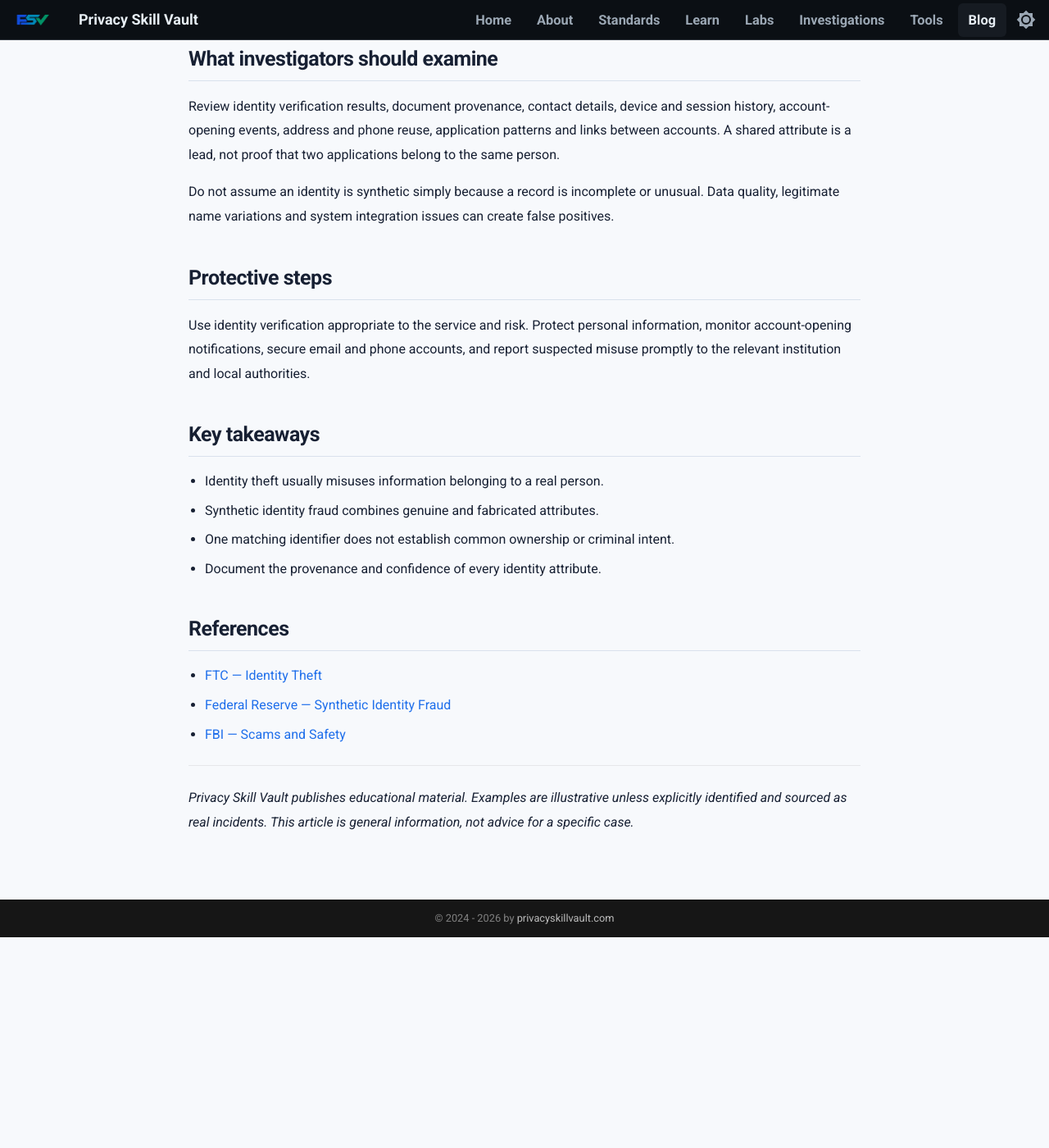
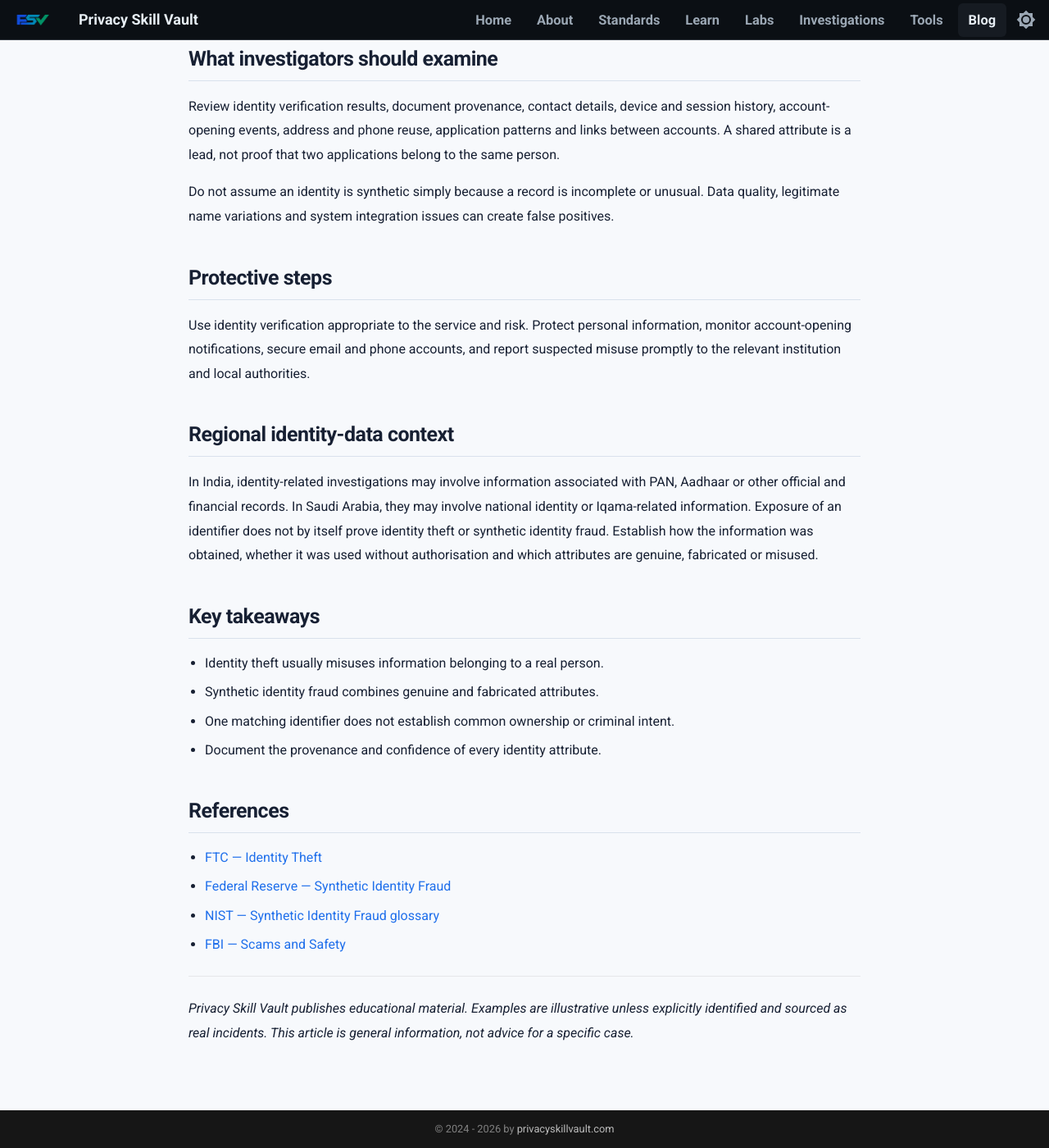
Before and after one commit to PrivacySkillVault/privacyskillvault.github.io, an MkDocs documentation site: the page built from docs/blog/cyber-fraud/identity-theft-vs-synthetic-identity-fraud/index.md, in a window 1280 px wide and 1400 px high, scrolled down 1318 px. Shown: the whole window at 82% size. Built offline with MkDocs 1.6.1 and Material for MkDocs 9.7.7, drawn with Linux system fonts in a browser that asks for light colours; before the commit the page ends 2461 px from its top, so only the background shows below that.

Commit message:
Editorial accuracy update: identity-theft-vs-synthetic-identity-fraud

```diff
--- a/docs/blog/cyber-fraud/identity-theft-vs-synthetic-identity-fraud/index.md
+++ b/docs/blog/cyber-fraud/identity-theft-vs-synthetic-identity-fraud/index.md
@@ -35,6 +35,10 @@ Do not assume an identity is synthetic simply because a record is incomplete or
 
 Use identity verification appropriate to the service and risk. Protect personal information, monitor account-opening notifications, secure email and phone accounts, and report suspected misuse promptly to the relevant institution and local authorities.
 
+## Regional identity-data context
+
+In India, identity-related investigations may involve information associated with PAN, Aadhaar or other official and financial records. In Saudi Arabia, they may involve national identity or Iqama-related information. Exposure of an identifier does not by itself prove identity theft or synthetic identity fraud. Establish how the information was obtained, whether it was used without authorisation and which attributes are genuine, fabricated or misused.
+
 ## Key takeaways
 
 - Identity theft usually misuses information belonging to a real person.
@@ -45,7 +49,8 @@ Use identity verification appropriate to the service and risk. Protect personal
 ## References
 
 - [FTC — Identity Theft](https://www.identitytheft.gov/)
-- [Federal Reserve — Synthetic Identity Fraud](https://www.federalreserve.gov/)
+- [Federal Reserve — Synthetic Identity Fraud](https://www.federalreserve.gov/newsevents/pressreleases/other20190709a.htm)
+- [NIST — Synthetic Identity Fraud glossary](https://csrc.nist.gov/glossary/term/synthetic_identity_fraud)
 - [FBI — Scams and Safety](https://www.fbi.gov/how-we-can-help-you/scams-and-safety)
 
 ---
```
